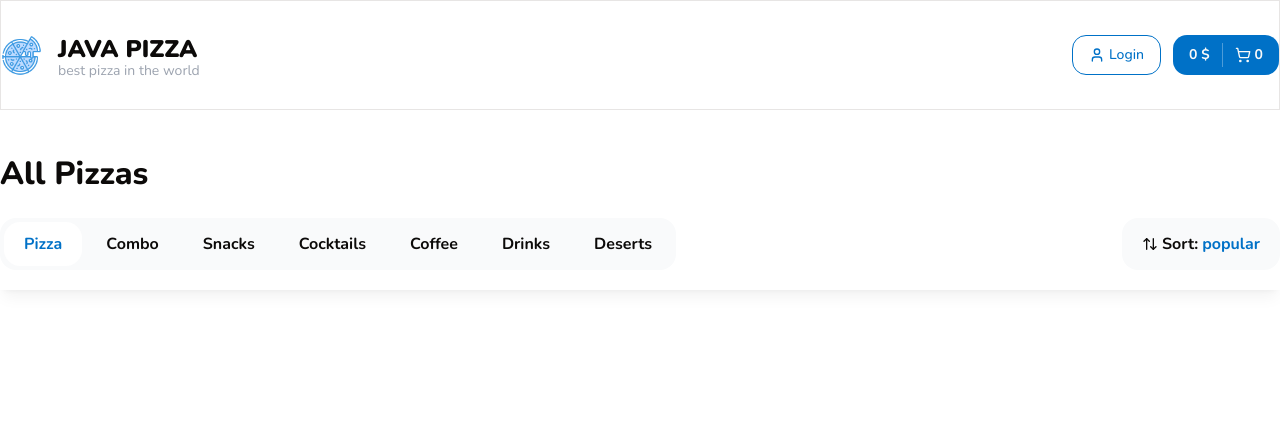
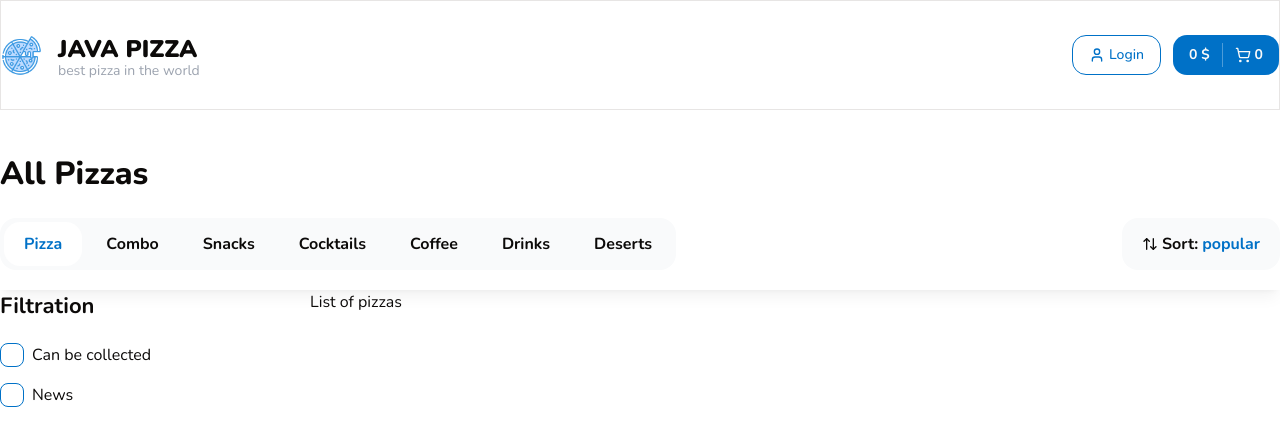
Before and after one commit to Gr1Lzy/online-pizza-web, a Next.js app: page / in a window 1280 px wide. Shown: the top 446 px of the page. Built offline with nearby package versions, Linux system fonts and the light colour scheme.

Commit message:
add Filters with Container on page.tsx

```diff
--- a/app/page.tsx
+++ b/app/page.tsx
@@ -1,4 +1,5 @@
-import {Container, Title, TopBar} from "@/components/shared";
+import {Container, Filters, Title, TopBar} from "@/components/shared";
+import React from "react";
 
 export default function Home() {
   return <>
@@ -8,5 +9,20 @@ export default function Home() {
     </Container>
 
     <TopBar />
+
+    <Container className="pb-14">
+      <div className="flex gap-[60px]">
+
+        <div className="w-[250px]">
+          <Filters />
+        </div>
+
+        <div className="flex-1">
+          <div className="flex flex-col gap-16">
+            List of pizzas
+          </div>
+        </div>
+      </div>
+    </Container>
   </>;
 }
```
